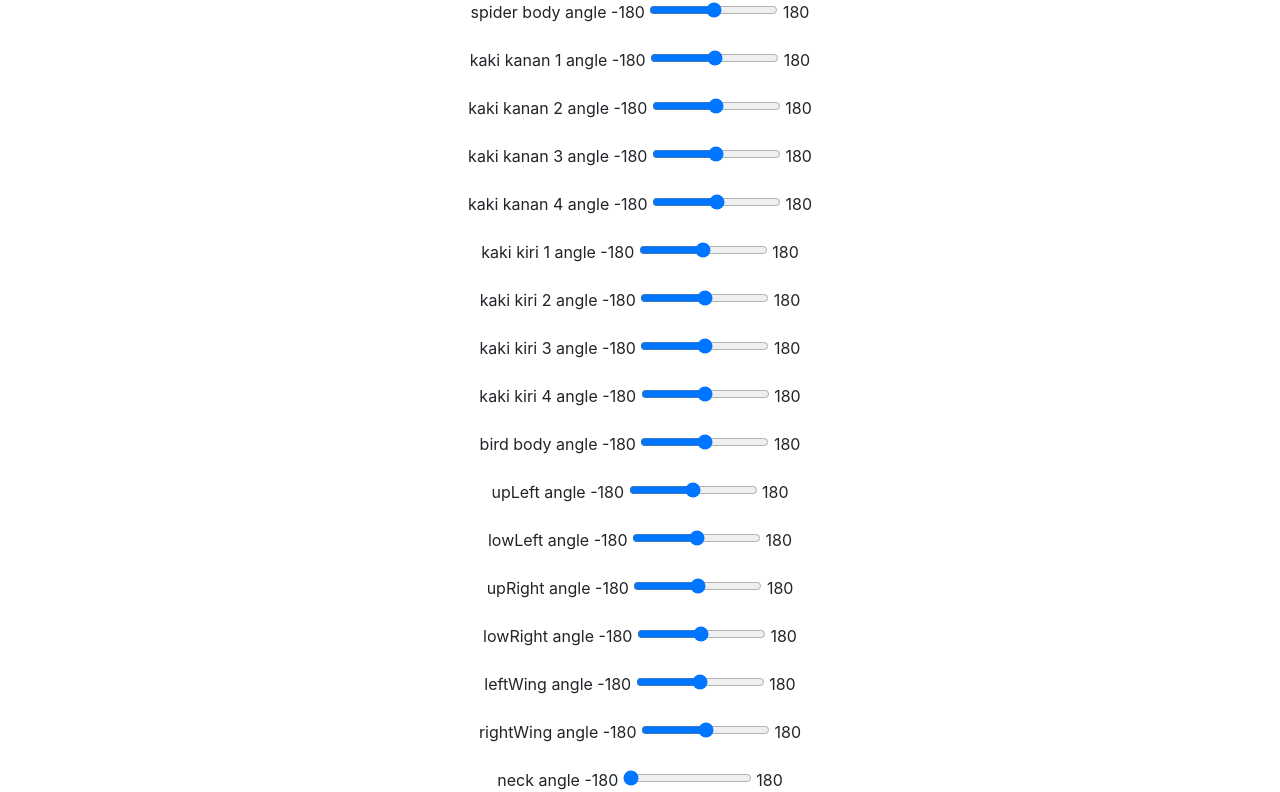
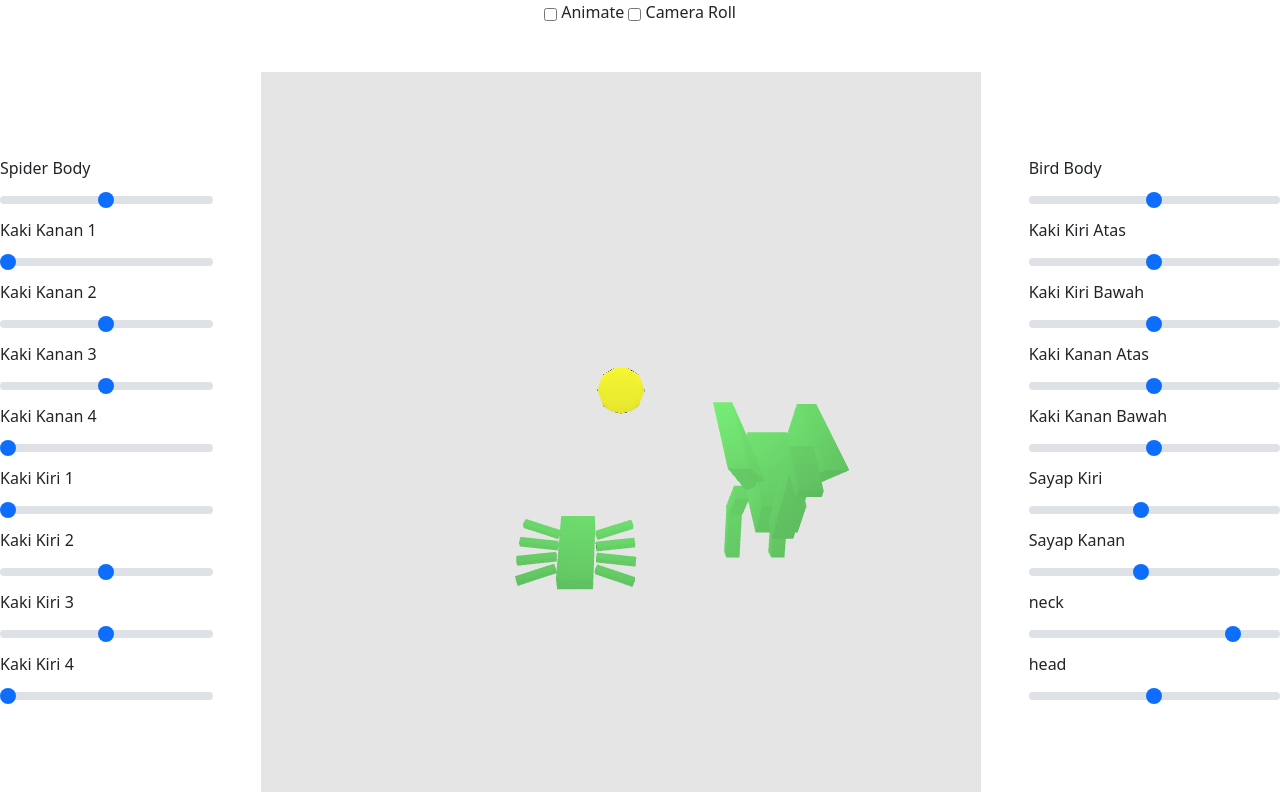
Before and after one commit to rafidirg/worksheet-grafkom, a plain HTML site: page ws-2/ws2.html in a window 1280 px wide. Shown: the part 102-894 px from the top of the page. Drawn offline with nearby package versions, Linux system fonts and the light colour scheme; animation ran at ten frames a second.

Commit message:
Add styling

```diff
--- a/ws-2/ws2.html
+++ b/ws-2/ws2.html
@@ -5,100 +5,105 @@
   <meta charset="UTF-8" />
   <meta name="viewport" content="width=device-width, initial-scale=1.0" />
   <title>WS2: Hierarchical Modelling & Lighting</title>
-  <link rel="stylesheet" href="https://cdn.jsdelivr.net/npm/bootstrap@4.0.0/dist/css/bootstrap.min.css"
-    integrity="sha384-Gn5384xqQ1aoWXA+058RXPxPg6fy4IWvTNh0E263XmFcJlSAwiGgFAW/dAiS6JXm" crossorigin="anonymous">
+  <link href="https://cdn.jsdelivr.net/npm/bootstrap@5.0.2/dist/css/bootstrap.min.css" rel="stylesheet"
+    integrity="sha384-EVSTQN3/azprG1Anm3QDgpJLIm9Nao0Yz1ztcQTwFspd3yD65VohhpuuCOmLASjC" crossorigin="anonymous">
 </head>
 
 <body>
-  <div class="d-flex flex-column justify-content-center align-items-center p-5">
-    <div class="title mb-2">
-      <h2>WS-2</h2>
+  <div class="d-flex flex-column justify-content-center align-items-center title mt-5">
+    <h2>Worksheet 2</h2>
+    <div class="mt-2">
+      <input type="checkbox" id="animate" class="btn btn-outline-primary"> Animate
+      <input type="checkbox" id="camera" class="btn btn-outline-primary"> Camera Roll
+    </div>
+  </div>
+  <div class="d-flex justify-content-center align-items-center">
+    <div class="flex-column">
+      <!-- Spider -->
+      <div>
+        <label for="spiderBody" class="form-label">Spider Body</label>
+        <input class="form-range" id="spiderBody" type="range" min="-180" max="180" step="5" value="0" />
+      </div>
+      <!-- Kaki kanan -->
+      <div>
+        <label for="r1" class="form-label">Kaki Kanan 1</label>
+        <input class="form-range" id="r1" type="range" min="0" max="10" step="1" value="0" />
+      </div>
+      <div>
+        <label for="r2" class="form-label">Kaki Kanan 2</label>
+        <input class="form-range" id="r2" type="range" min="-10" max="10" step="1" value="0" />
+      </div>
+      <div>
+        <label for="r3" class="form-label">Kaki Kanan 3</label>
+        <input class="form-range" id="r3" type="range" min="-10" max="10" step="1" value="0" />
+      </div>
+      <div>
+        <label for="r4" class="form-label">Kaki Kanan 4</label>
+        <input class="form-range" id="r4" type="range" min="0" max="5" step="1" value="0" />
+      </div>
+      <!-- Kaki kiri -->
+      <div>
+        <label for="l1" class="form-label">Kaki Kiri 1</label>
+        <input class="form-range" id="l1" type="range" min="0" max="10" step="1" value="0" />
+      </div>
+      <div>
+        <label for="l2" class="form-label">Kaki Kiri 2</label>
+        <input class="form-range" id="l2" type="range" min="-10" max="10" step="1" value="0" />
+      </div>
+      <div>
+        <label for="l3" class="form-label">Kaki Kiri 3</label>
+        <input class="form-range" id="l3" type="range" min="-10" max="10" step="1" value="0" />
+      </div>
+      <div>
+        <label for="l4" class="form-label">Kaki Kiri 4</label>
+        <input class="form-range" id="l4" type="range" min="0" max="5" step="1" value="0" />
+      </div>
     </div>
 
-    <!-- Spider -->
-    <div>
-      spider body angle -180 <input id="spiderBody" type="range" min="-180" max="180" step="10" value="0" />
-      180
-    </div><br />
-    <!-- Kaki kanan -->
-    <div>
-      kaki kanan 1 angle -180 <input id="r1" type="range" min="-180" max="180" step="10" value="0" />
-      180
-    </div><br />
-    <div>
-      kaki kanan 2 angle -180 <input id="r2" type="range" min="-180" max="180" step="10" value="0" />
-      180
-    </div><br />
-    <div>
-      kaki kanan 3 angle -180 <input id="r3" type="range" min="-180" max="180" step="10" value="0" />
-      180
-    </div><br />
-    <div>
-      kaki kanan 4 angle -180 <input id="r4" type="range" min="-180" max="180" step="10" value="0" />
-      180
-    </div><br />
-    <!-- Kaki kiri -->
-    <div>
-      kaki kiri 1 angle -180 <input id="l1" type="range" min="-180" max="180" step="10" value="0" />
-      180
-    </div><br />
-    <div>
-      kaki kiri 2 angle -180 <input id="l2" type="range" min="-180" max="180" step="10" value="0" />
-      180
-    </div><br />
-    <div>
-      kaki kiri 3 angle -180 <input id="l3" type="range" min="-180" max="180" step="10" value="0" />
-      180
-    </div><br />
-    <div>
-      kaki kiri 4 angle -180 <input id="l4" type="range" min="-180" max="180" step="10" value="0" />
-      180
-    </div><br />
+    <div class="flex-column p-5">
+      <canvas id="gl-canvas" width="720" height="720">
+        Oops ... your browser doesn't support the HTML5 canvas element
+      </canvas>
+    </div>
 
-    <!-- Bird -->
-    <div>
-      bird body angle -180 <input id="birdBody" type="range" min="-180" max="180" step="10" value="0" />
-      180
-    </div><br />
-    <div>
-      upLeft angle -180 <input id="upLeft" type="range" min="-180" max="180" step="10" value="0" />
-      180
-    </div><br />
-    <div>
-      lowLeft angle -180 <input id="lowLeft" type="range" min="-180" max="180" step="10" value="0" />
-      180
-    </div><br />
-    <div>
-      upRight angle -180 <input id="upRight" type="range" min="-180" max="180" step="10" value="0" />
-      180
-    </div><br />
-    <div>
-      lowRight angle -180 <input id="lowRight" type="range" min="-180" max="180" step="10" value="0" />
-      180
-    </div><br />
-    <div>
-      leftWing angle -180 <input id="leftWing" type="range" min="-180" max="180" step="10" value="0" />
-      180
-    </div><br />
-    <div>
-      rightWing angle -180 <input id="rightWing" type="range" min="-180" max="180" step="10" value="0" />
-      180
-    </div><br />
-    <div>
-      neck angle -180 <input id="neck" type="range" min="0" max="6" step="0.5" value="0" />
-      180
-    </div><br />
-    <div>
-      head angle -180 <input id="head" type="range" min="-10" max="45" step="10" value="0" />
-      180
-    </div><br />
-
-    <canvas id="gl-canvas" width="720" height="720">
-      Oops ... your browser doesn't support the HTML5 canvas element
-    </canvas>
-    <div class="mt-2">
-      <input type="checkbox" id="animate" class="btn btn-outline-primary"> Animate</input>
-      <input type="checkbox" id="camera" class="btn btn-outline-primary"> Camera Roll</input>
+    <div class="flex-column">
+      <!-- Bird -->
+      <div>
+        <label for="birdBody" class="form-label">Bird Body</label>
+        <input class="form-range" id="birdBody" type="range" min="-180" max="180" step="5" value="0" />
+      </div>
+      <div>
+        <label for="upLeft" class="form-label">Kaki Kiri Atas</label>
+        <input class="form-range" id="upLeft" type="range" min="-180" max="180" step="10" value="0" />
+      </div>
+      <div>
+        <label for="lowLeft" class="form-label">Kaki Kiri Bawah</label>
+        <input class="form-range" id="lowLeft" type="range" min="-180" max="180" step="10" value="0" />
+      </div>
+      <div>
+        <label for="upRight" class="form-label">Kaki Kanan Atas</label>
+        <input class="form-range" id="upRight" type="range" min="-180" max="180" step="10" value="0" />
+      </div>
+      <div>
+        <label for="lowRight" class="form-label">Kaki Kanan Bawah</label>
+        <input class="form-range" id="lowRight" type="range" min="-180" max="180" step="10" value="0" />
+      </div>
+      <div>
+        <label for="leftWing" class="form-label">Sayap Kiri</label>
+        <input class="form-range" id="leftWing" type="range" min="-4" max="5" step="1" value="0" />
+      </div>
+      <div>
+        <label for="rightWing" class="form-label">Sayap Kanan</label>
+        <input class="form-range" id="rightWing" type="range" min="-4" max="5" step="1" value="0" />
+      </div>
+      <div>
+        <label for="neck" class="form-label">neck</label>
+        <input class="form-range" id="neck" type="range" min="-5" max="1" step="0.5" value="0" />
+      </div>
+      <div>
+        <label for="head" class="form-label">head</label>
+        <input class="form-range" id="head" type="range" min="-10" max="10" step="1" value="0" />
+      </div>
     </div>
   </div>
 </body>
--- a/ws-2/ws2.js
+++ b/ws-2/ws2.js
@@ -338,7 +338,7 @@ function main() {
     headNode.setParent(neckNode);
 
     document.getElementById("spiderBody").onchange = function(event) {
-        spiderBodyNode.localMatrix = m4.yRotation(degToRad(event.target.value));
+        spiderBodyNode.localMatrix = m4.multiply(m4.translation(-5, 0, 0), m4.yRotation(degToRad(event.target.value)));
     };
     document.getElementById("r1").onchange = function(event) {
         r1Node.localMatrix = m4.yRotation(degToRad(event.target.value));
@@ -368,22 +368,22 @@ function main() {
         bodyNode.localMatrix = m4.yRotation(degToRad(event.target.value));
     };
     document.getElementById("upLeft").onchange = function(event) {
-        upLeftNode.localMatrix = m4.yRotation(degToRad(event.target.value));
+        upLeftNode.localMatrix = m4.zRotation(degToRad(event.target.value));
     };
     document.getElementById("lowLeft").onchange = function(event) {
         lowLeftNode.localMatrix = m4.yRotation(degToRad(event.target.value));
     };
     document.getElementById("upRight").onchange = function(event) {
-        upRightNode.localMatrix = m4.yRotation(degToRad(event.target.value));
+        upRightNode.localMatrix = m4.zRotation(degToRad(event.target.value));
     };
     document.getElementById("lowRight").onchange = function(event) {
-        lowRightNode.localMatrix = m4.yRotation(degToRad(event.target.value));
+        lowRightNode.localMatrix = m4.zRotation(degToRad(event.target.value));
     };
     document.getElementById("leftWing").onchange = function(event) {
-        leftWingNode.localMatrix = m4.xRotation(-0.1 * Math.sin(degToRad(event.target.value)));
+        leftWingNode.localMatrix = m4.xRotation(degToRad(event.target.value));
     };
     document.getElementById("rightWing").onchange = function(event) {
-        rightWingNode.localMatrix = m4.xRotation(0.1 * Math.sin(degToRad(event.target.value)));
+        rightWingNode.localMatrix = m4.xRotation(degToRad(event.target.value));
     };
     document.getElementById("neck").onchange = function(event) {
         neckNode.localMatrix = m4.zRotation(degToRad(event.target.value));
```
